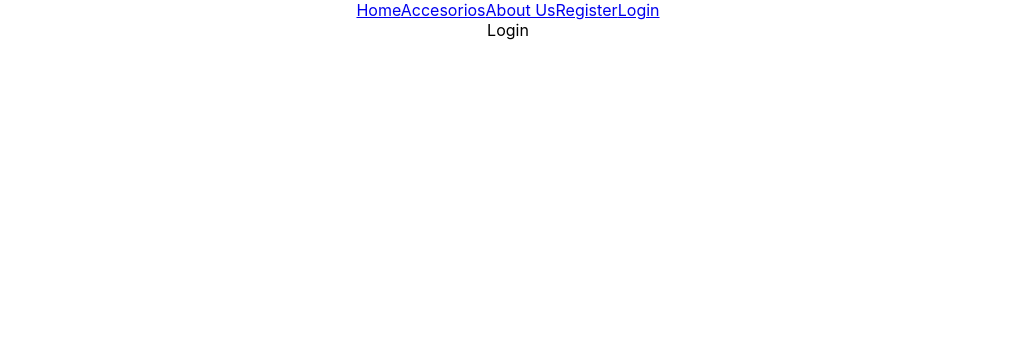
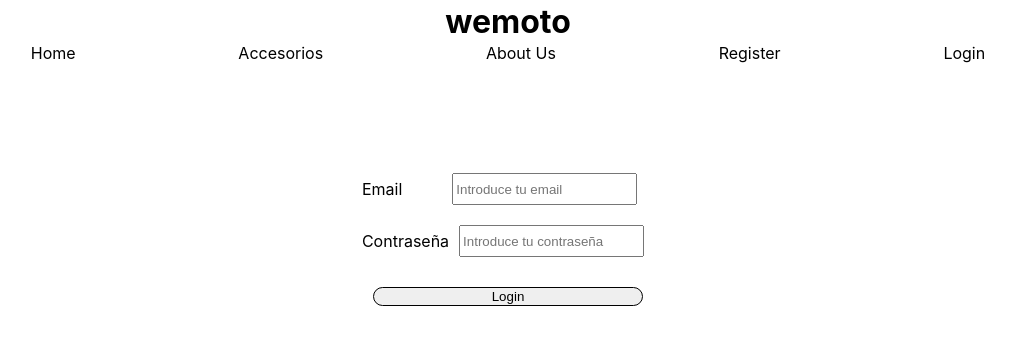
Before and after one commit to clauadri/React-final-proyect, a React (Create React App) app: page /login in a window 1280 px wide. Shown: the top 344 px of the page, without its empty margins (132-1147 px from the left). Built offline with nearby package versions, Linux system fonts and the light colour scheme.

Commit message:
Navbar, routes y login

```diff
--- a/package.json
+++ b/package.json
@@ -16,6 +16,7 @@
     "redux": "^4.2.0",
     "redux-devtools-extension": "^2.13.9",
     "redux-thunk": "^2.4.2",
+    "sass": "^1.56.1",
     "web-vitals": "^2.1.4"
   },
   "scripts": {
--- a/src/App.css
+++ b/src/App.css
@@ -1,3 +1,6 @@
 .App {
   text-align: center;
 }
+h1{
+  margin:2px
+}
--- a/src/App.jsx
+++ b/src/App.jsx
@@ -10,7 +10,8 @@
   return (
     <div className="App">
       <div>
-        <Navbar/>
+      <h1>wemoto</h1>
+      <Navbar/>
         <Routes>
           <Route path='' element = {<Home/>}> </Route>
           <Route path='accesorios' element = {<Accesorios/>}> </Route>
@@ -20,6 +21,7 @@
         </Routes>
 
 
+
       </div>
     </div>
   );
--- a/src/componentes/Navbar.jsx
+++ b/src/componentes/Navbar.jsx
@@ -1,8 +1,9 @@
 import React from 'react'
 import { NavLink } from 'react-router-dom'
+import "./Navbar.scss"
 const Navbar = () => {
   return (
-    <nav>
+    <nav className='nav' >
         <NavLink to="" activeclassname={'active'}>Home</NavLink>
         <NavLink to="accesorios" activeclassname={'active'}>Accesorios</NavLink>
         <NavLink to="aboutus" activeclassname={'active'}>About Us</NavLink>
--- /dev/null
+++ b/src/componentes/Navbar.scss
@@ -0,0 +1,11 @@
+.nav{
+
+    display: flex;
+    justify-content: space-evenly;
+
+
+    a{
+        text-decoration: none;
+        color: black;
+    }
+}
--- a/src/index.css
+++ b/src/index.css
@@ -7,6 +7,8 @@
   -moz-osx-font-smoothing: grayscale;
 }
 
+
+
 code {
   font-family: source-code-pro, Menlo, Monaco, Consolas, 'Courier New',
     monospace;
--- a/src/pages/Home.jsx
+++ b/src/pages/Home.jsx
@@ -1,12 +1,11 @@
 import React from "react";
+
 
 const Home = () => {
   return (
     <div className="home">
       <div>
-        <img
-          src="https://wemotoclothing.com/media/image/dc/d9/12/wemoto_logo_400.png"
-          alt="name"/>
+
         <h3>Tipo de prenda</h3>
         <p>color</p>
         <p>precio</p>
--- a/src/pages/Login.jsx
+++ b/src/pages/Login.jsx
@@ -1,8 +1,45 @@
 import React from 'react'
+import {useForm} from "react-hook-form"
+import "./Login.scss"
+const Login = ( ) => {
 
-const Login = () => {
+  const {
+    register,
+    handleSubmit,
+
+    formState: { errors, isValid },
+
+
+  } = useForm();
+
+  const enviar = (datos) =>{
+    console.log(datos);
+  }
+
   return (
-    <div>Login</div>
+    <div className='form' >
+      <form onSubmit={ handleSubmit(enviar) } >
+
+      <label>
+      <p className='usuario' >Email</p>
+
+        <input name="Email" placeholder='Introduce tu email' type="text" {...register("usuario",{required:true}  )} ></input>
+
+      </label>
+      <label>
+        <p>Contraseña</p>
+        <input name='password' placeholder='Introduce tu contraseña' type="password"
+         {...register("password",{
+          required:"Introduce una contraseña válida" ,
+          pattern:{value: /^(?=.[a-z])(?=.[A-Z])(?=.[0-9])(?=.[!@#$%^&*_=+-]).{8,12}$/, message:"Introduce una contraseña válida" }  })} ></input>
+      </label>
+      {errors.password ?  <p>Error en la contraseña</p> : null}
+      <label className='button' >
+        <button>Login</button>
+      </label>
+
+      </form>
+    </div>
   )
 }
 
--- /dev/null
+++ b/src/pages/Login.scss
@@ -0,0 +1,45 @@
+
+.form{
+    padding-top: 100px;
+    display: flex;
+    justify-content: center;
+    align-items: flex-start;
+    height: 450px;
+
+    .usuario{
+        padding-right: 40px;
+    }
+
+
+    input{
+        margin: 10px;
+
+    }
+
+    label{
+        display: flex;
+        justify-content: flex-start;
+    }
+
+    .button{
+        button{
+            margin-top: 20px;
+            width: 270px;
+            border-radius: 15px;
+            border: 1px solid black;
+            ;
+        }
+
+        display: flex;
+        justify-content: center;
+    }
+
+
+    form{
+        display: flex;
+        flex-direction: column;
+        height: 500px;
+
+    }
+
+}
--- a/src/pages/Register.jsx
+++ b/src/pages/Register.jsx
@@ -1,8 +1,60 @@
 import React from 'react'
+import {useForm} from "react-hook-form"
+import "./Register.scss"
+const Register = ( ) => {
 
-const Register = () => {
+  const {
+    register,
+    handleSubmit,
+
+    formState: { errors, isValid },
+
+
+  } = useForm();
+
+  const registerUser = (datos) =>{
+    console.log(datos);
+  }
+
   return (
-    <div>Register</div>
+    <div className='form' >
+      <form onSubmit={ handleSubmit(registerUser) } >
+
+      <label>
+      <p className='usuario' >Username</p>
+
+        <input name="usuario" placeholder='Introduce tu email' type="text" {...register("usuario",{required:true}  )} ></input>
+
+      </label>
+
+      <label>
+      <p className='Email' >Email</p>
+
+        <input name="Email" placeholder='Introduce tu email' type="email" {...register("email",{required:true}  )} ></input>
+
+      </label>
+      <label>
+        <p className='contra' >Contraseña</p>
+        <input name='password' placeholder='Introduce tu contraseña' type="password"
+         {...register("password",{
+          required:"Introduce una contraseña válida" ,
+          pattern:{value: /^(?=.[a-z])(?=.[A-Z])(?=.[0-9])(?=.[!@#$%^&*_=+-]).{8,12}$/, message:"Introduce una contraseña válida" }  })} ></input>
+      </label>
+
+      <label>
+      <p className='nacimiento' >Fecha de nacimiento </p>
+
+        <input name="nacimiento" placeholder='Introduce tu email' type="date" {...register("fecha",{required:true}  )} ></input>
+
+      </label>
+
+      {errors.password ?  <p>Error en la contraseña</p> : null}
+      <label className='button' >
+        <button>Register</button>
+      </label>
+
+      </form>
+    </div>
   )
 }
 
--- /dev/null
+++ b/src/pages/Register.scss
@@ -0,0 +1,52 @@
+.form{
+    padding-top: 100px;
+    display: flex;
+    justify-content: center;
+    align-items: flex-start;
+    height: 450px;
+
+    .usuario{
+        padding-right: 40px;
+    }
+
+    .usuario{
+        padding-right: 30px;
+    }
+
+    input{
+        margin: 10px;
+
+    }
+
+    label{
+        display: flex;
+        justify-content: flex-start;
+    }
+
+    .button{
+        button{
+            margin-top: 20px;
+            width: 270px;
+            border-radius: 15px;
+            border: 1px solid black;
+            ;
+        }
+
+        display: flex;
+        justify-content: center;
+    }
+    .Email{
+        padding-right:107px;
+    }
+
+    .contra{
+        padding-right: 65px;
+    }
+    form{
+        display: flex;
+        flex-direction: column;
+        height: 500px;
+
+    }
+
+}
```
Also changed, not shown: 1 other file (tests, documents, lock files or other folders).
